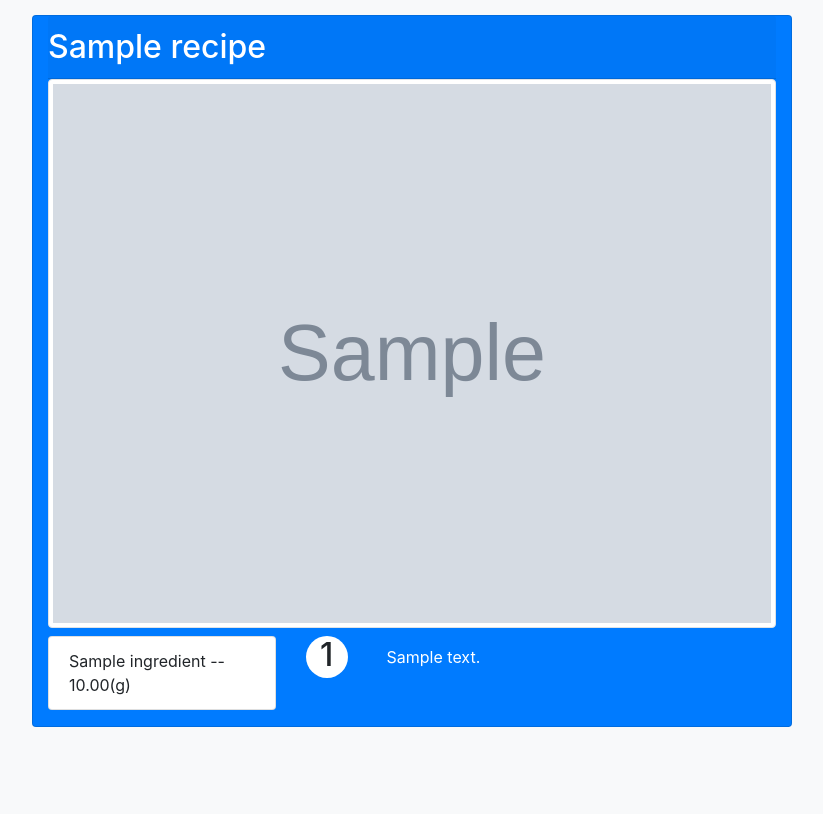
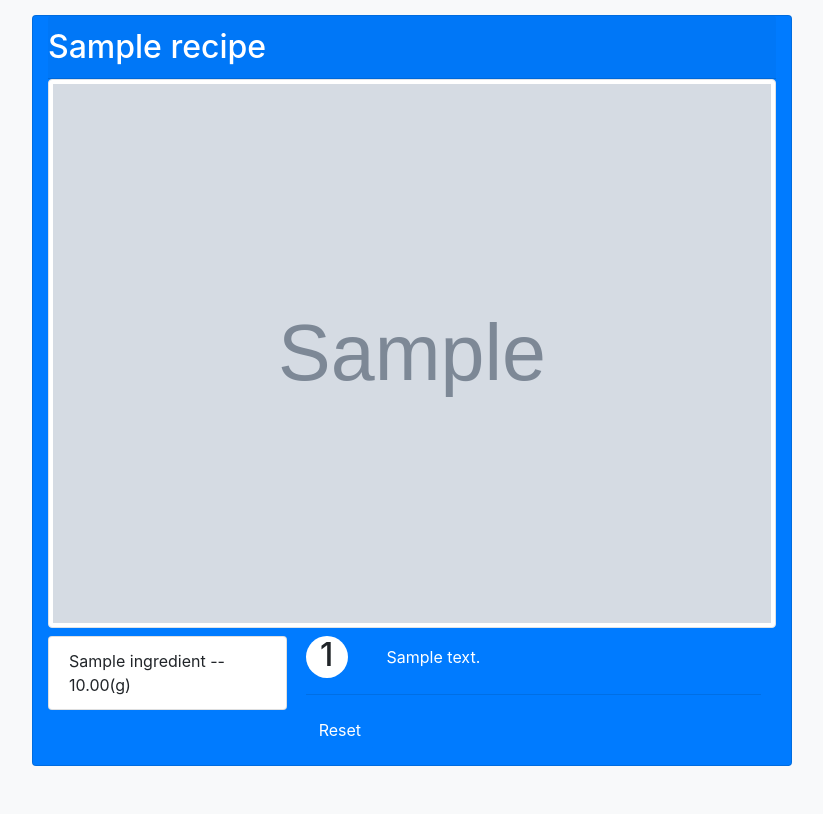
Before and after one commit to garrypolley/recipe_app, a Django app: page /00000000-0000-0000-0000-000000000001/ in a window 1280 px wide. Shown: the part 57-871 px from the top of the page, without its empty margins (228-1051 px from the left). Before the commit the page ends 784 px from the top, so only its background shows below. Run offline with Django 3.2, Linux system fonts and the light colour scheme; tables that the repository leaves empty hold one stand-in row (values such as "Sample post"); grey boxes marked "Sample" are stand-in pictures; some libraries are stand-ins or nearby versions.

Commit message:
Add better step management in the recipe

```diff
--- a/recipe/admin.py
+++ b/recipe/admin.py
@@ -16,3 +16,4 @@ class RecipeStepsAdmin(admin.StackedInline):
 @admin.register(Recipe)
 class RecipeAdmin(admin.ModelAdmin):
    inlines = [IngredientAdmin, RecipeStepsAdmin]
+   list_display = ['name', 'uuid', 'description']
--- a/recipe/templates/recipe/recipe_detail.html
+++ b/recipe/templates/recipe/recipe_detail.html
@@ -1,4 +1,6 @@
 {% extends 'base.html' %}
+
+{% load ingredient_tags %}
 
 {% block 'body' %}
 
@@ -10,24 +12,39 @@
         {% endif %}
         <div class="card-text">
         <div class="row ml-0 mr-0 mt-2">
-            <ul class="list-group col-md-4 col-sm-12">
+            <div class="col-md-4 col-sm-12 p-0 pr-1">
+                <ul class="list-group sticky-top">
                     {% for ingredient in recipe.ingredient_set.all %}
                         <li class="list-group-item">
                             {{ingredient.name}} -- {{ingredient.amount}}({{ingredient.unit}})
                         </li>
                     {% endfor %}
                 </ul>
+            </div>
             <div class="col">
+            <form method="GET">
             {% for step in recipe.recipestep_set.all %}
-                <div class="row align-items-center mb-2">
-                    <div class="col-2 text-center">
-                        <p class="bg-white text-black h2 m-0 p-0" style="height: 42px; width: 42px; border-radius: 50%;">{{ forloop.counter }}</p>
+                <input
+                    class="d-none"
+                    name="rst"
+                    id="recipe_steps_{{step.order}}"
+                    type="checkbox"
+                    value="{{step.order}}"
+                    {% if step.order in chosen_steps  %}checked{% endif %}
+                    cat="meow"
+                    onChange="this.form.action='#an_{{step.order}}';  this.form.submit();">
+                <label for="recipe_steps_{{step.order}}" class="row align-items-center">
+                    <div class="col-2 text-center" id="an_{{step.order}}">
+                        {% format_step_number chosen_steps step forloop.counter %}
                     </div>
-                    <p class="text-white col m-0">
-                        {{step.description}}
-                    </p>
+                    <div class="col m-0">
+                    {% format_step_description chosen_steps step forloop.counter %}
                     </div>
+                </label>
+                <hr />
             {% endfor %}
+            <button type="button" class="btn btn-primary" onClick="window.location = window.location.href.split('?')[0];">Reset</button>
+            </form>
             </div>
         </div>
         </div>
--- /dev/null
+++ b/recipe/templatetags/ingredient_tags.py
@@ -0,0 +1,28 @@
+import datetime
+from django import template
+from django.utils.html import format_html
+
+register = template.Library()
+
+@register.simple_tag()
+def format_step_number(recipe_steps, recipe_step, step_number):
+    output_step_number = step_number
+
+    if recipe_step.order in recipe_steps:
+        output_step_number = 'X'
+
+    output = '<p class="bg-white text-black h2 m-0 p-0 ingredient-step">{}</p>'
+
+    return format_html(output, output_step_number)
+
+
+@register.simple_tag()
+def format_step_description(recipe_steps, recipe_step, step_number):
+    step_class = ''
+
+    if recipe_step.order in recipe_steps:
+        step_class = 'text-strike'
+
+    output = '<p class="text-white col m-0 p-0 {}">{}</p>'
+
+    return format_html(output, step_class, recipe_step.description)
--- a/recipe/views.py
+++ b/recipe/views.py
@@ -13,3 +13,9 @@ class RecipeListView(ListView):
 class RecipeDetailView(DetailView):
     model = Recipe
     context_object_name = 'recipe'
+
+    def get_context_data(self, *args, **kwargs):
+        context = super(RecipeDetailView, self).get_context_data(*args, **kwargs)
+        context['chosen_steps'] = [int(x) for x in self.request.GET.getlist('rst')]
+
+        return context
--- a/recipe_app/settings.py
+++ b/recipe_app/settings.py
@@ -162,4 +162,5 @@ if os.getenv('DO_STATIC'):
     PUBLIC_MEDIA_LOCATION = 'media'
     MEDIA_URL = f'{MEDIA_URL}/{PUBLIC_MEDIA_LOCATION}/'
     AWS_PUBLIC_MEDIA_LOCATION = f'{AWS_LOCATION}/{PUBLIC_MEDIA_LOCATION}'
+    AWS_S3_CUSTOM_DOMAIN = os.getenv('AWS_S3_CUSTOM_DOMAIN', '')
     DEFAULT_FILE_STORAGE = 'recipe_app.storage_backends.MediaStorage'
--- a/recipe_app/static/app.css
+++ b/recipe_app/static/app.css
@@ -0,0 +1,34 @@
+/* ------------------------------------------------------------------------- *\
+    # App CSS
+
+    This file contains all of the application custom CSS for now.
+
+    1. Ingredient -- custom CSS related to ingredient display
+    2. TextUtility -- cusotm CSS for styling text
+\* ------------------------------------------------------------------------- */
+
+
+
+
+
+/* ------------------------------------------------------------------------- *\
+    #Ingredient -- custom CSS related to ingredient display
+
+    1. this nasty CSS makes a circle, it's okay for now.
+\* ------------------------------------------------------------------------- */
+.ingredient-step {
+    height: 42px; /* [1] */
+    width: 42px; /* [1] */
+    border-radius: 50%; /* [1] */
+}
+
+
+
+
+
+/* ------------------------------------------------------------------------- *\
+    #TextUtility -- custom CSS related to text
+\* ------------------------------------------------------------------------- */
+.text-strike {
+    text-decoration: line-through;
+}
--- a/recipe_app/templates/base.html
+++ b/recipe_app/templates/base.html
@@ -8,6 +8,7 @@
     <meta charset="utf-8">
     <meta name="viewport" content="width=device-width, initial-scale=1, shrink-to-fit=no">
     <link rel="stylesheet" href="https://maxcdn.bootstrapcdn.com/bootstrap/4.0.0/css/bootstrap.min.css" integrity="sha384-Gn5384xqQ1aoWXA+058RXPxPg6fy4IWvTNh0E263XmFcJlSAwiGgFAW/dAiS6JXm" crossorigin="anonymous">
+    <link rel="stylesheet" href="{% static 'app.css' %}" >
     <link rel="shortcut icon" href="{% static 'favicon.ico' %}"/>
 </head>
 <body class="container bg-light mb-5">
--- a/recipe_app/urls.py
+++ b/recipe_app/urls.py
@@ -24,4 +24,4 @@ urlpatterns = [
     path('admin/', admin.site.urls),
     path('', RecipeListView.as_view(), name="recipe_list"),
     path('<pk>/', RecipeDetailView.as_view(), name="recipe_detail"),
-] + static(settings.MEDIA_URL, document_root=settings.MEDIA_ROOT)
+]
```
Also changed, not shown: recipe/templatetags/__init__.py (added), 1 other file. Lines whose indentation alone changed are shown as unchanged.
